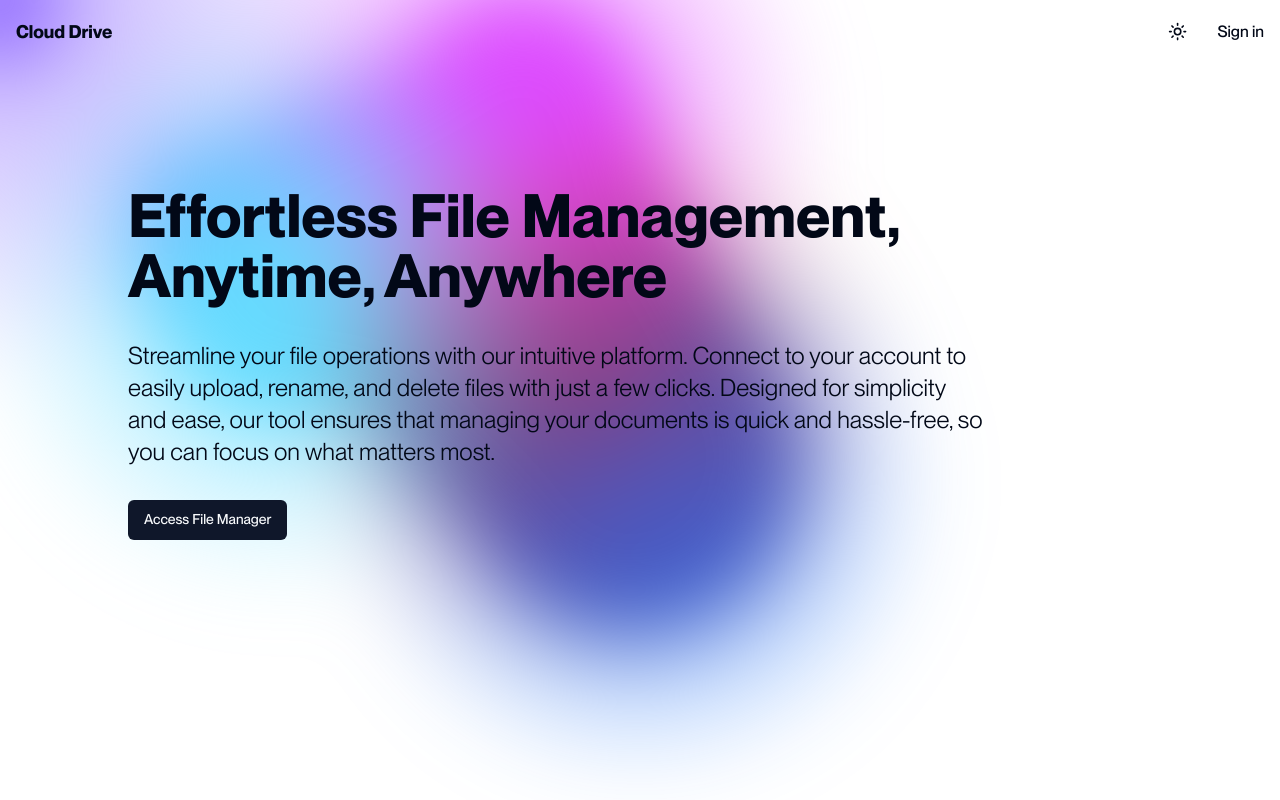
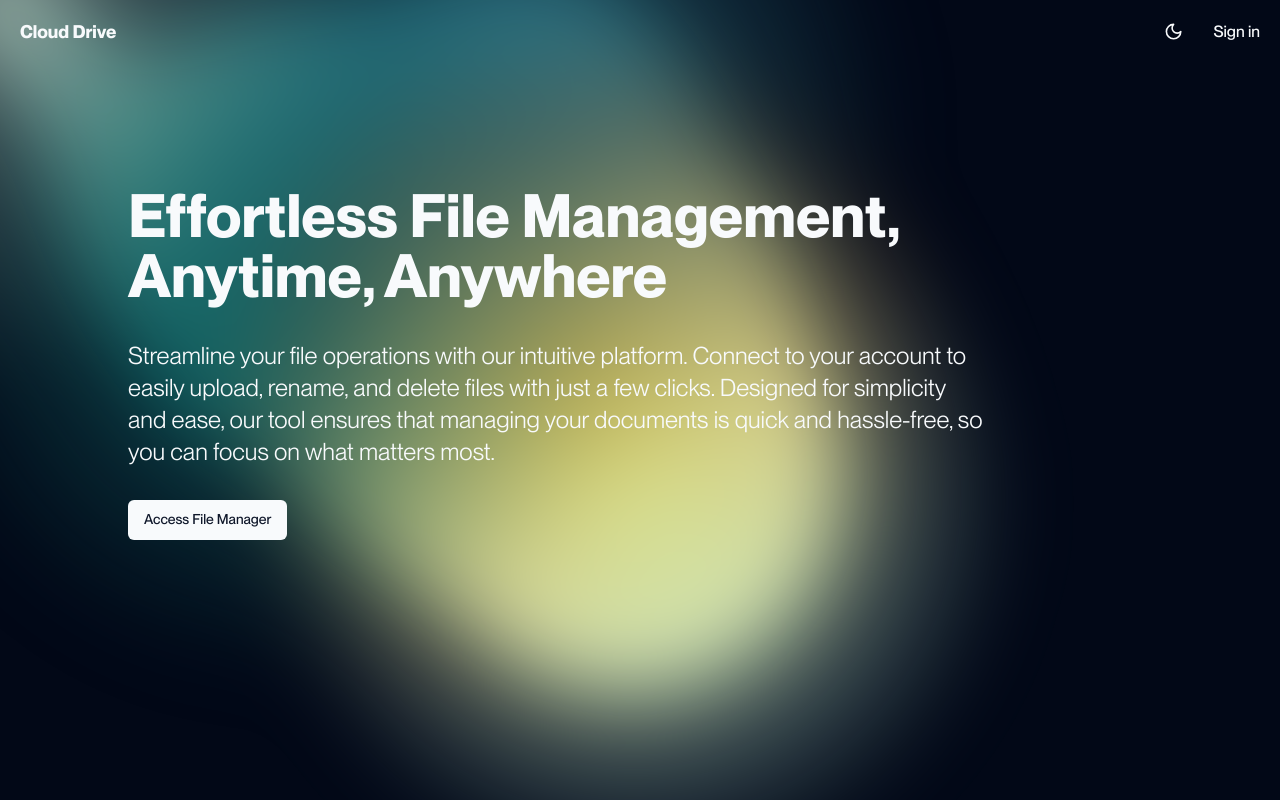
Before and after one commit to alisterhuysmans/cloud-drive, a Next.js app: page / in a window 1280 px wide. Built offline with nearby package versions, Linux system fonts and the light colour scheme; no server answers.

Commit message:
Minor refactoring

```diff
--- a/src/app/layout.tsx
+++ b/src/app/layout.tsx
@@ -85,12 +85,10 @@ export default function RootLayout({
     return (
         <ClerkProvider>
             <html lang="en">
-                <body
-                    className={`relative ${ppneuemontreal.className}`}
-                >
+                <body className={`relative ${ppneuemontreal.className}`}>
                     <ThemeProvider
                         attribute="class"
-                        defaultTheme="system"
+                        defaultTheme="dark"
                         enableSystem
                         disableTransitionOnChange
                     >
--- a/src/components/Dropzone.tsx
+++ b/src/components/Dropzone.tsx
@@ -88,14 +88,14 @@ function DropZone() {
                     <section>
                         <div
                             className={cn(
-                                "h-52 flex justify-center items-center p-5 m-3 border border-dashed rounded-lg text-center",
+                                "h-52 flex justify-center items-center p-5 m-3 border border-dashed rounded-lg text-center text-lg font-medium hover:cursor-pointer",
                                 isDragActive
                                     ? "bg-slate-600/50 dark:bg-slate-600/80 text-white animate-pulse"
                                     : "bg-slate-100/50 dark:bg-slate-800/80 text-slate-400"
                             )}
                             {...getRootProps()}
                         >
-                            <input {...getInputProps()} />
+                            <input {...getInputProps()} className="text-2xl" />
                             {!isDragActive &&
                                 "Click here or drop a file to upload!"}
                             {isDragActive &&
--- a/src/components/Header.tsx
+++ b/src/components/Header.tsx
@@ -4,7 +4,7 @@ import { ThemeToggler } from "./ThemeToggler";
 
 function Header() {
     return (
-        <header className="relative flex justify-between items-center px-4 py-3 gap-5 z-20">
+        <header className="relative flex justify-between items-center px-5 py-3 gap-5 z-20">
             <Link href={"/"} className="text-lg flex-1 font-semibold">
                 Cloud Drive
             </Link>
--- a/src/components/table/columns.tsx
+++ b/src/components/table/columns.tsx
@@ -50,7 +50,7 @@ export const columns: ColumnDef<FileType>[] = [
                     target="_blank"
                     className="underline text-blue-500 hover:text-blue-600"
                 >
-                    Download
+                    Open File
                 </a>
             );
         },
```
Also changed, not shown: src/app/globals.css (+0 -9 lines), 1 other file (tests, documents, lock files or other folders).
